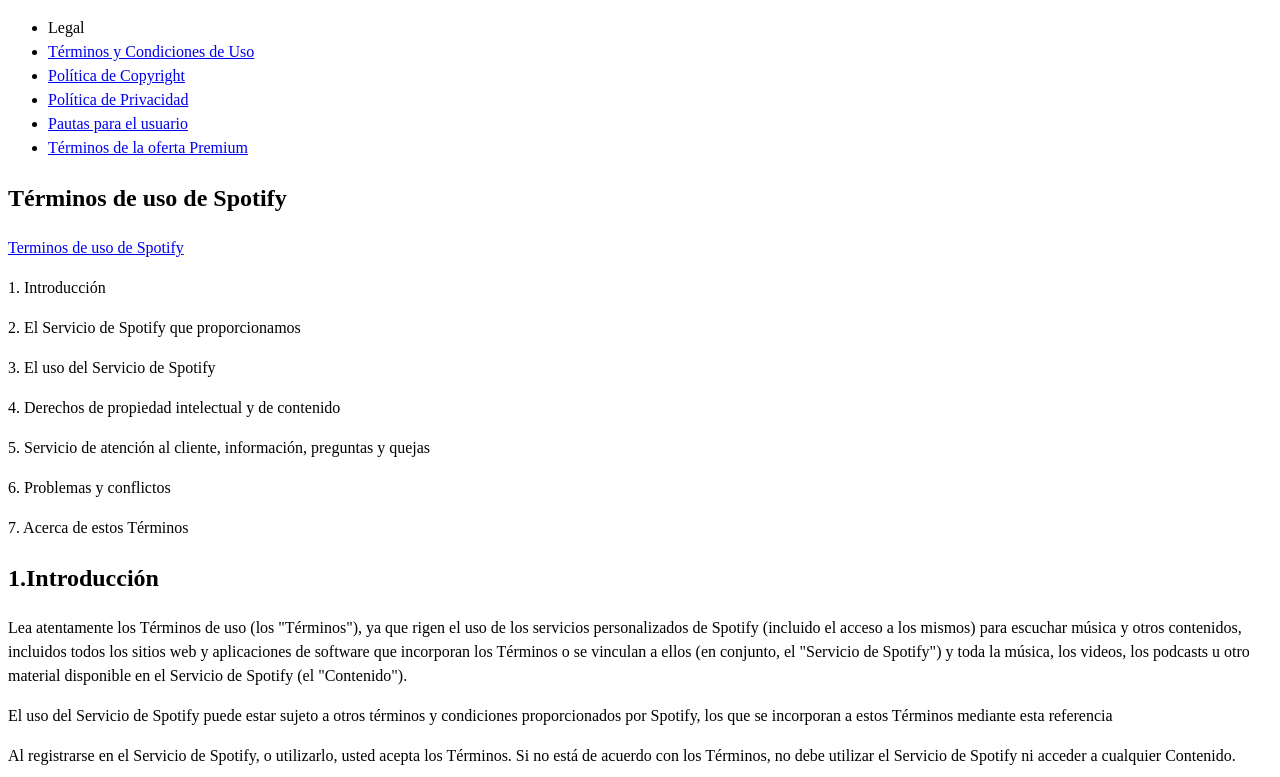
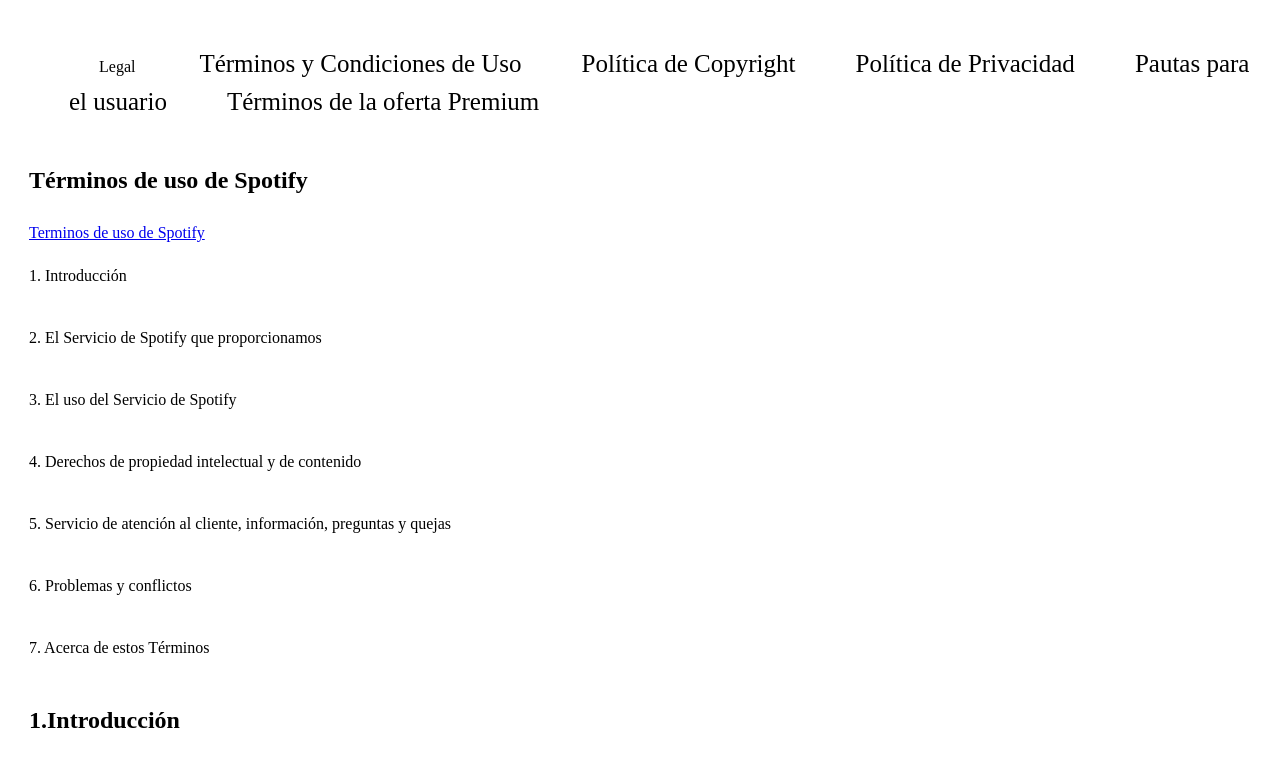
Before and after one commit to AnaisLaguna/Tarea1_maquetado, a plain HTML site: page index.html in a window 1280 px wide. Shown: the top 777 px of the page. Drawn offline with Linux system fonts and the light colour scheme.

Commit message:
Avance de spotify

```diff
--- a/style.css
+++ b/style.css
@@ -2,17 +2,47 @@
     background-color: white;
     line-height: 1.5
 
+}
 
 
-}
-
-}
 
 .flex-container{
     border: 1px solid white;
     padding: 20px;
     display: flex;
+    flex-direction:  column;
+    grid-gap: 3px;
+
+
 }
+    div ul {
+        list-style-type: none;
+
+    }
+
+
+    div ul li{
+        display: inline;
+        margin: 30px;
+
+    }
+
+    div ul li a{
+        text-decoration: none;
+        font-size: 25px;
+        color: black;
+
+
+    }
+
+    div ul :hover{
+        background-color: gray;
+        color: white;
+    }
+
+
+
+
 
 .caja1{
     background-color: white;
```
Also changed, not shown: index.html (+18 -1 lines).
